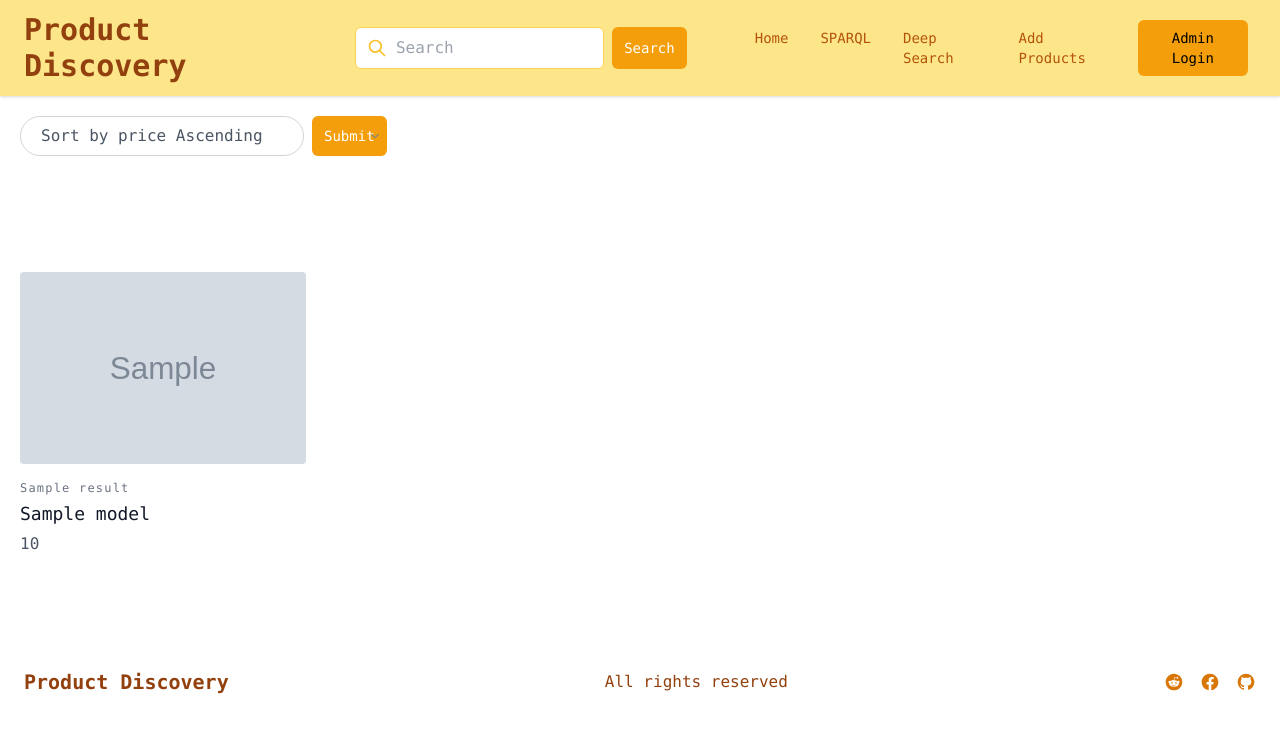
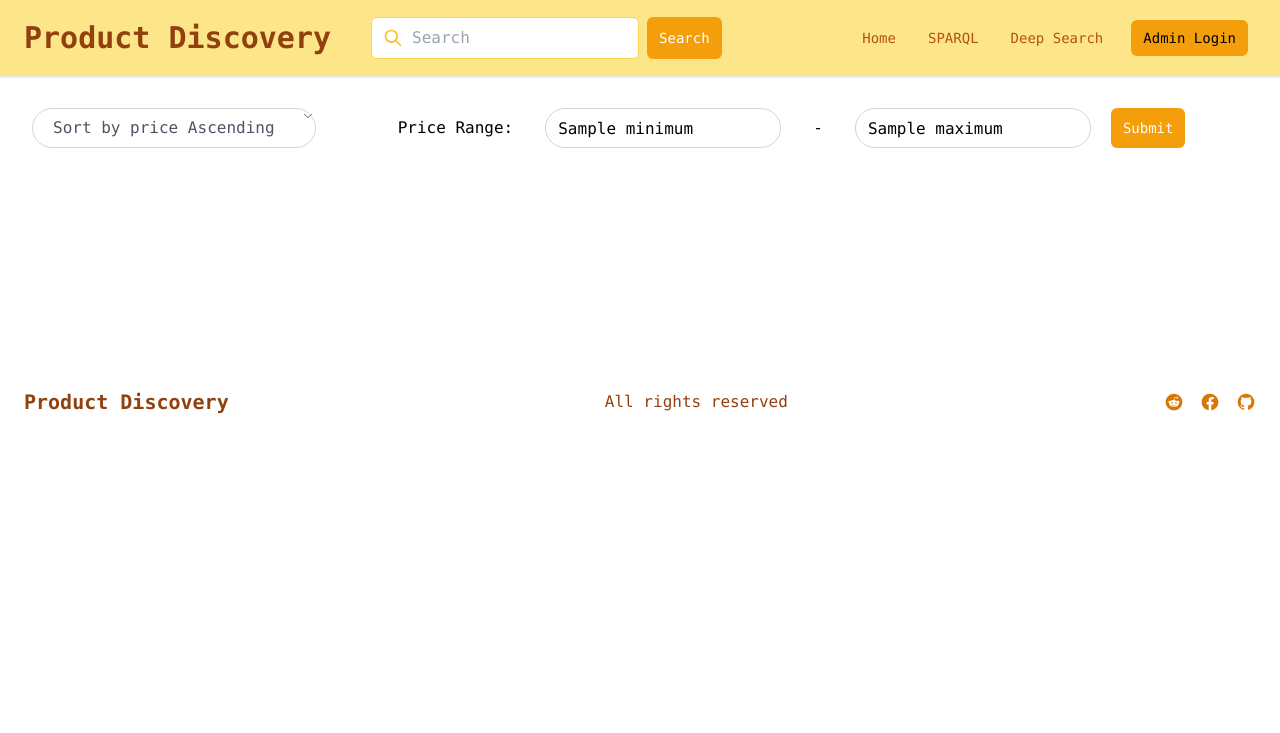
Before and after one commit to semintelligence/ProductDiscovery, a Django app: template templates/deepsearchproduct.html in a window 1280 px wide. Shown: the top 733 px of the page. Run offline with Django 3.2, Linux system fonts and the light colour scheme; the template is opened without the code that fills it: most values are stand-ins (such as "Sample title", 1, 10 or a date in 2020); grey boxes marked "Sample" are stand-in pictures.

Commit message:
Added product by price range option

```diff
--- a/Product_Discovery/settings.py
+++ b/Product_Discovery/settings.py
@@ -24,9 +24,9 @@ BASE_DIR = Path(__file__).resolve().parent.parent
 SECRET_KEY = 'django-insecure-(q^gd)uc#=smksp#-brq96d&!!w$7syafmyn0*xo^q#-d6sz2w'
 
 # SECURITY WARNING: don't run with debug turned on in production!
-DEBUG = False
+DEBUG = True
 
-ALLOWED_HOSTS = ['https://prod-dis.herokuapp.com']
+ALLOWED_HOSTS = ['https://prod-dis.herokuapp.com/']
 
 
 # Application definition
--- a/templates/deepsearchproduct.html
+++ b/templates/deepsearchproduct.html
@@ -139,7 +139,9 @@
                   hover:underline
                   md:mx-4 md:my-0
                 " href="/deepsearch">Deep Search</a>
-                        <a class="
+                    </div>
+                    {% if user.is_authenticated %}
+                <a class="
                   my-1
                   text-sm
                   leading-5
@@ -148,10 +150,9 @@
                   hover:text-yellow-600
                   dark:hover:text-yellow-400
                   hover:underline
-                  md:mx-4 md:my-0
-                " href="/add">Add Products</a>
-                    </div>
-                    {% if user.is_authenticated %}
+                  md:mx-4 md:my-0"
+                href="/add">Add Products
+                </a>
                     <div class="flex items-center py-2 -mx-1 md:mx-0">
                         <a class="
                   block
@@ -254,29 +255,37 @@
     <!-- This is an example component -->
     <form action="deepsearch" method="post" >
 {% csrf_token %}
-        <div class="relative inline-flex m-5 ">
+        <div class="relative inline-flex m-5">
             <svg class="w-2 h-2 absolute top-0 right-0 m-4 pointer-events-none " xmlns="http://www.w3.org/2000/svg " viewBox="0 0 412 232 ">
         <path
           d="M206 171.144L42.678 7.822c-9.763-9.763-25.592-9.763-35.355 0-9.763 9.764-9.763 25.592 0 35.355l181 181c4.88 4.882 11.279 7.323 17.677 7.323s12.796-2.441 17.678-7.322l181-181c9.763-9.764 9.763-25.592 0-35.355-9.763-9.763-25.592-9.763-35.355
         0L206 171.144z "
           fill="#648299 " fill-rule="nonzero " />
             </svg>
-      <select required name="option" class="border border-gray-300 rounded-full text-gray-600 h-10 pl-5 pr-10 bg-white hover:border-gray-400 focus:outline-none appearance-none ">
+      <select required name="option" class="border border-gray-300 rounded-full text-gray-600 h-10 m-3 pl-5 pr-10 bg-white hover:border-gray-400 focus:outline-none appearance-none ">
         <option value="sortA">Sort by price Ascending</option>
         <option value="sortD">Sort by price Desending</option>
       </select>
       <input hidden name="products" value="{{ result }}">
       <input hidden name="method" value="sort">
-      <button class="block w-1/2 px-3 py-2 mx-1 text-sm font-medium leading-5 text-center text-white transition-colors duration-200transform bg-yellow-500 rounded-md hover:bg-yellow-600 md:mx-2 md:w-auto " type="submit">Submit
+      </div>
+      <div class="relative inline-flex m-5">
+      <p class="relative inline-flex m-5"> Price Range: </p>
+      <input class="rounded h-10 rounded-full border border-gray-300 p-3 m-3" name="min" value="{{minimum}}">
+      <p class="relative inline-flex m-5">-</p>
+      <input class="rounded h-10 rounded-full border border-gray-300 p-3 m-3" name="max" value="{{maximum}}">
+      <button class="block w-1/2 m-3 px-3 h-10 py-2 mx-1 text-sm font-medium leading-5 text-center text-white transition-colors duration-200transform bg-yellow-500 rounded-md hover:bg-yellow-600 md:mx-2 md:w-auto " type="submit">Submit
       </button>
-        </div>
+      </div>
+    </form>
 
-    </form>
+
 
     <section class="text-gray-600 body-font ">
         <div class="container px-5 py-24 mx-auto ">
             <div class="flex flex-wrap -m-4 ">
                 {% for model ,name, price, image in result %}
+                {% if price > minimum and price < maximum %}
                 <div class="lg:w-1/4 md:w-1/2 p-4 w-full ">
                     <a class="block relative h-48 rounded overflow-hidden ">
                         <img alt="ecommerce " class="object-cover object-center w-full h-full block " src={{ image }}>
@@ -284,9 +293,10 @@
                     <div class="mt-4 ">
                         <h3 class="text-gray-500 text-xs tracking-widest title-font mb-1 ">{{ name }}</h3>
                         <h2 class="text-gray-900 title-font text-lg font-medium ">{{ model }}</h2>
-                        <p class="mt-1 ">{{ price }}</p>
+                        <p class="mt-1 ">{{ price }} EUR</p>
                     </div>
                 </div>
+                {% endif %}
                 {% endfor %}
             </div>
         </div>
```
Also changed, not shown: productapp/views.py (+11 -4 lines), templates/additems.html (+0 -15 lines), templates/deepsearch.html (+16 -1 lines), templates/index.html (+18 -1 lines), templates/registration/login.html (+0 -15 lines), templates/sparql.html (+18 -2 lines), db.sqlite3.
